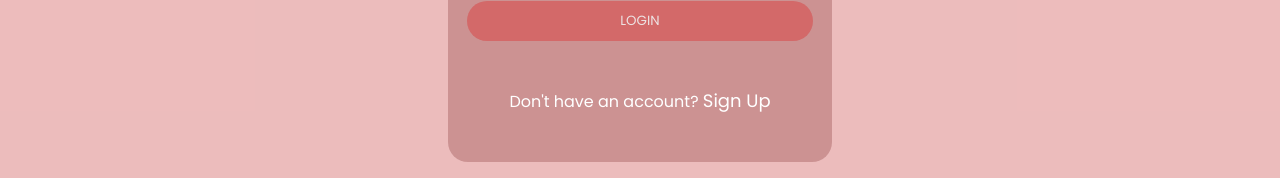
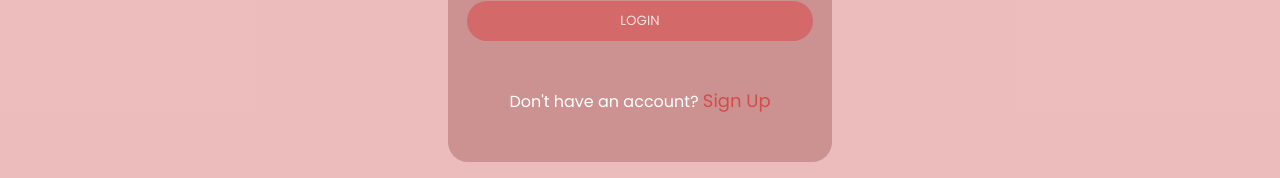
Before and after one commit to SGopinath89/IT22342024gonuts, a React (Vite) app in the folder frontend/: page /login in a window 1280 px wide. Shown: the part 398-576 px from the top of the page. Built offline with nearby package versions, Linux system fonts and the light colour scheme; no server answers.

Commit message:
Grid size changes done

```diff
--- a/frontend/src/pages/MyOrders/MyOrders.css
+++ b/frontend/src/pages/MyOrders/MyOrders.css
@@ -20,7 +20,7 @@
 
   .card-header, .order-card {
     display: grid;
-    grid-template-columns: 1fr 1fr 1fr 1fr 2.5fr; /* Adjust the column sizes as needed */
+    grid-template-columns: 0.6fr 0.7fr 1.3fr 1fr 2.3fr; /* Adjust the column sizes as needed */
     gap: 10px;
     width: 100%;
     align-items: center;
@@ -69,3 +69,7 @@
   .order-item p {
     margin: 0;
   }
+
+  span{
+    color: rgb(211, 75, 75);
+  }
--- a/frontend/src/pages/MyOrders/MyOrders.jsx
+++ b/frontend/src/pages/MyOrders/MyOrders.jsx
@@ -60,7 +60,7 @@ const MyOrders = () => {
             <div key={order._id} className="order-card">
               <p>No:&nbsp; {order.orderId}</p>
               <p>${order.amount}</p>
-              <p>{order.status}</p>
+              <p><span>&#x25cf;&nbsp;</span>{order.status}</p>
               <p>{new Date(order.date).toLocaleDateString()}</p>
               <div>
                 {order.items.map((item, index) => (
```
